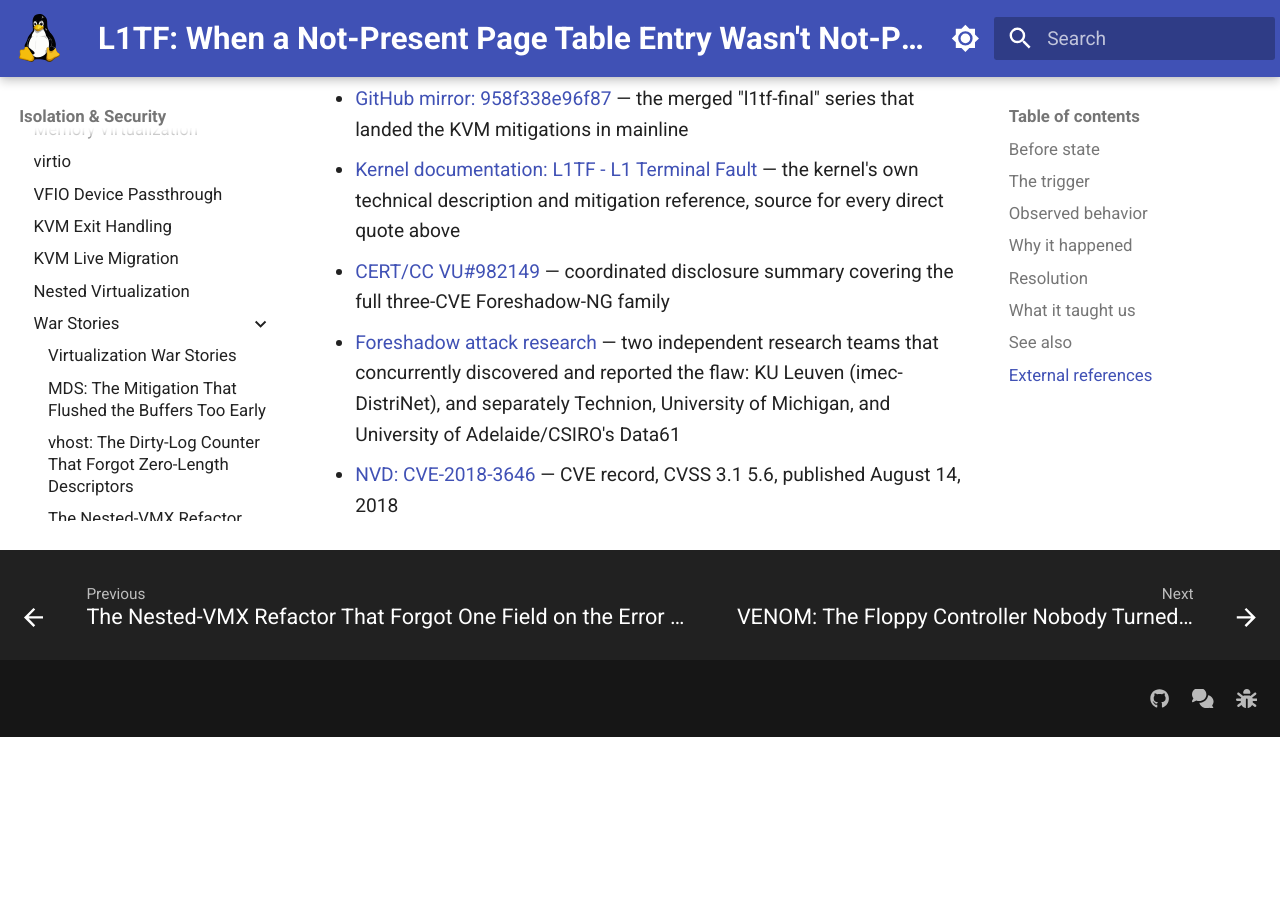
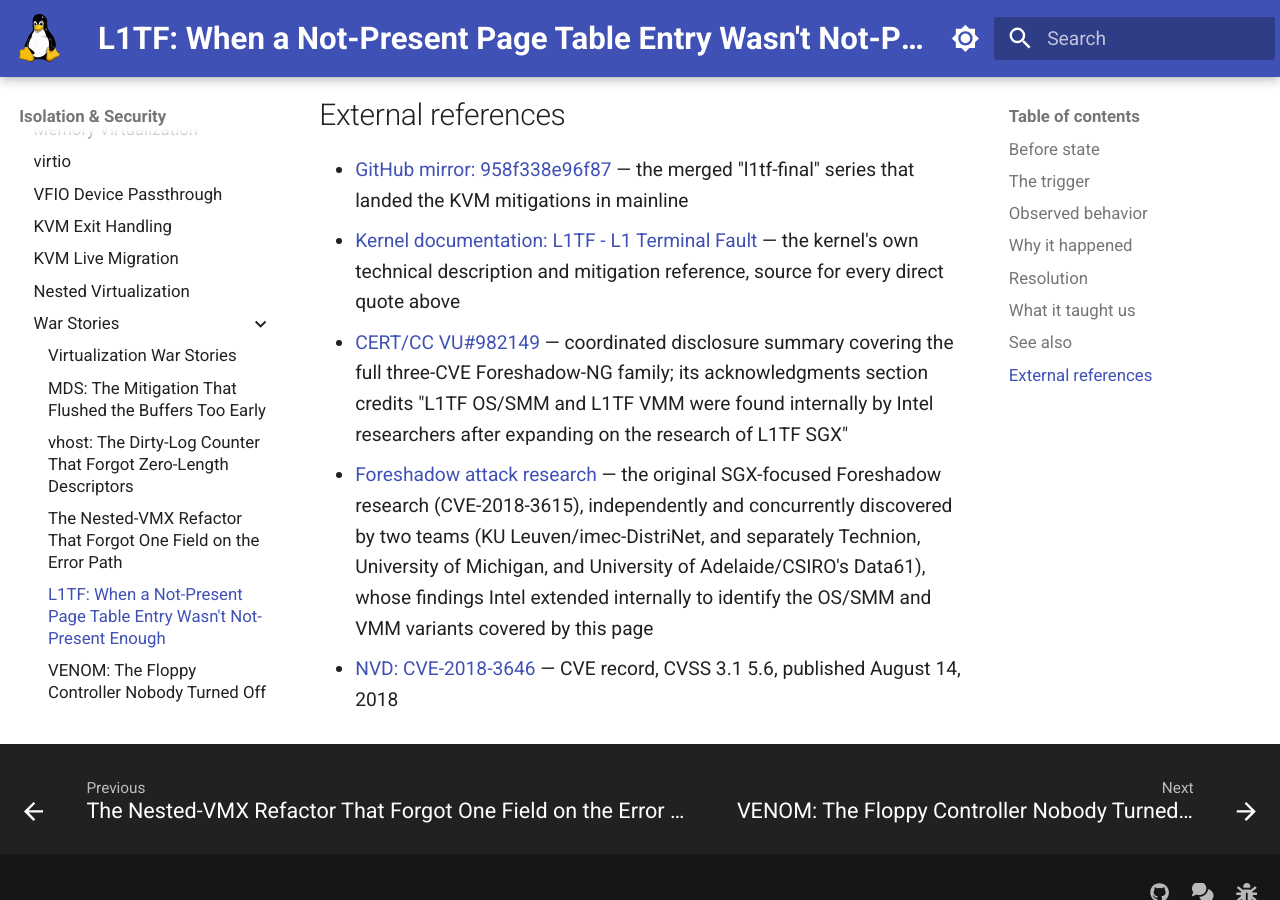
Before and after one commit to laveeshb/linux-kernel-internals, an MkDocs documentation site: the page built from docs/virtualization/war-stories/l1tf-foreshadow-vmm.md, in a window 1280 px wide and 900 px high, scrolled down 4748 px. Built offline with MkDocs 1.6.1 and Material for MkDocs 9.7.7, drawn with Linux system fonts in a browser that asks for light colours; before the commit the page ends 5485 px from its top, so only the background shows below that; some of the changed text lies outside the part shown.

Commit message:
Round 2 review fixes: a regression, an attribution nuance, a typo
- l1tf-foreshadow-vmm.md: CVE-2018-3646 (the VMM variant this page
  covers) was found internally by Intel researchers extending the
  academic Foreshadow/SGX work, not by the academic teams themselves
  (per CERT/CC VU#982149's own acknowledgments) -- round 1's fix only
  corrected the team-count, not which CVE those teams actually found
- mds-verw-timing-gap.md: fixed a wrong macro name (ALTERNATIVE_2, not
  ALTERNATIVES_2) and an overstated "several lines before" claim about
  source-level code distance, when the actual gap the page is about is
  at the compiled/machine-code level, one blank line away in source
- war-stories.md: fixed a regression -- round 1 corrected the "two
  use-after-frees" self-contradiction in the opening blockquote but
  missed the identical claim one paragraph later; synced l1tf's
  attribution fix

```diff
--- a/docs/virtualization/war-stories/l1tf-foreshadow-vmm.md
+++ b/docs/virtualization/war-stories/l1tf-foreshadow-vmm.md
@@ -4,6 +4,9 @@
 
 Disclosed
 :   August 14, 2018 (coordinated multi-vendor disclosure)
+
+Reported by
+:   Intel's own internal research team, extending the academic Foreshadow/SGX research (CVE-2018-3615) that preceded it
 
 CVSS
 :   5.6 (CVSS 3.1, `AV:L/AC:H/PR:L/UI:N/S:C/C:H/I:N/A:N`)
@@ -63,6 +66,6 @@
 
 - [GitHub mirror: 958f338e96f87](https://github.com/torvalds/linux/commit/958f338e96f874a0d29442396d6adf9c1e17aa2d) — the merged "l1tf-final" series that landed the KVM mitigations in mainline
 - [Kernel documentation: L1TF - L1 Terminal Fault](https://docs.kernel.org/admin-guide/hw-vuln/l1tf.html) — the kernel's own technical description and mitigation reference, source for every direct quote above
-- [CERT/CC VU#982149](https://www.kb.cert.org/vuls/id/982149) — coordinated disclosure summary covering the full three-CVE Foreshadow-NG family
-- [Foreshadow attack research](https://foreshadowattack.eu/) — two independent research teams that concurrently discovered and reported the flaw: KU Leuven (imec-DistriNet), and separately Technion, University of Michigan, and University of Adelaide/CSIRO's Data61
+- [CERT/CC VU#982149](https://www.kb.cert.org/vuls/id/982149) — coordinated disclosure summary covering the full three-CVE Foreshadow-NG family; its acknowledgments section credits "L1TF OS/SMM and L1TF VMM were found internally by Intel researchers after expanding on the research of L1TF SGX"
+- [Foreshadow attack research](https://foreshadowattack.eu/) — the original SGX-focused Foreshadow research (CVE-2018-3615), independently and concurrently discovered by two teams (KU Leuven/imec-DistriNet, and separately Technion, University of Michigan, and University of Adelaide/CSIRO's Data61), whose findings Intel extended internally to identify the OS/SMM and VMM variants covered by this page
 - [NVD: CVE-2018-3646](https://nvd.nist.gov/vuln/detail/CVE-2018-3646) — CVE record, CVSS 3.1 5.6, published August 14, 2018
```
Also changed, not shown: other parts of docs/virtualization/war-stories/l1tf-foreshadow-vmm.md (+1 -1 lines), docs/virtualization/war-stories.md (+1 -1 lines), docs/virtualization/war-stories/mds-verw-timing-gap.md (+2 -2 lines).
